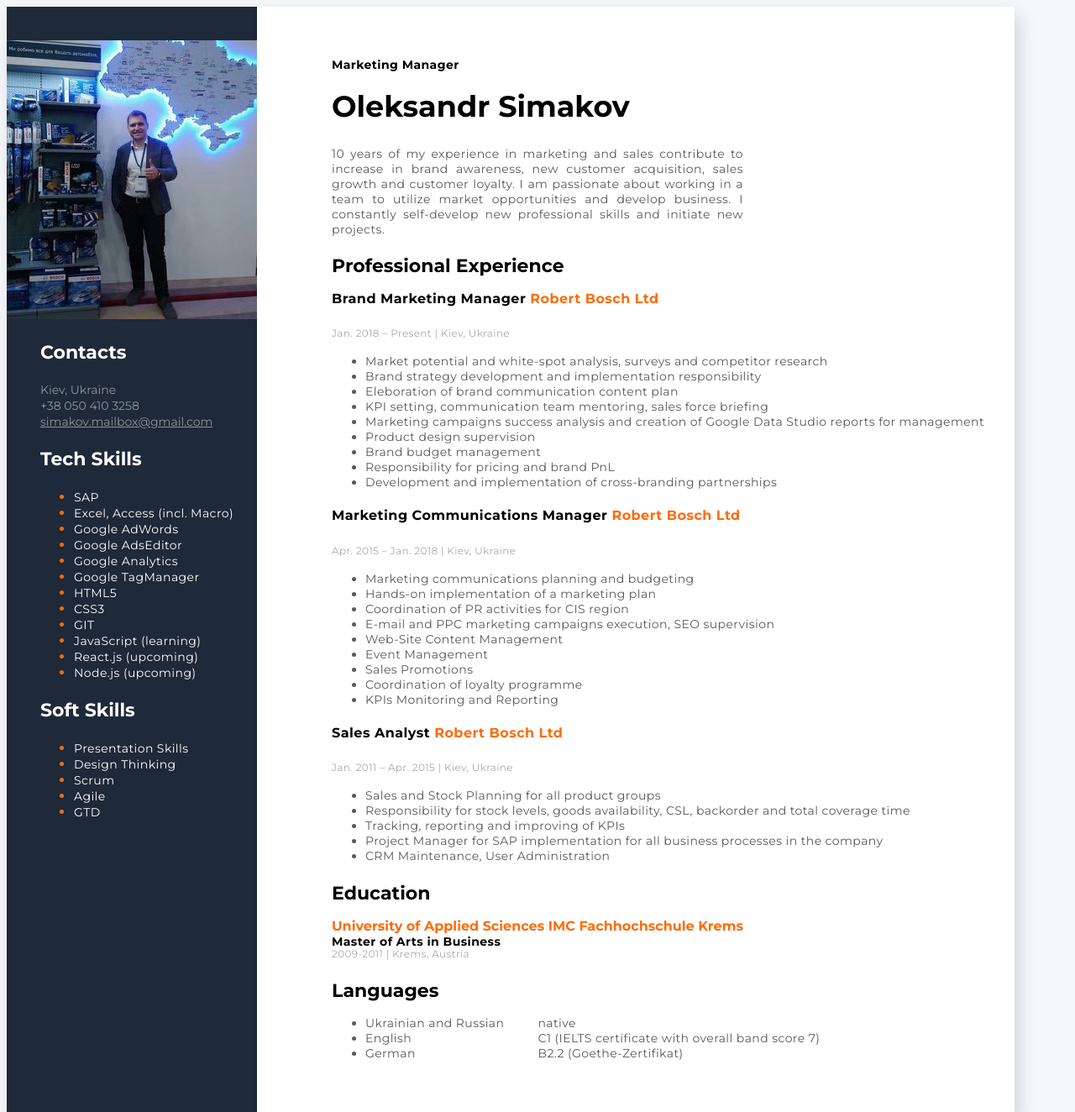
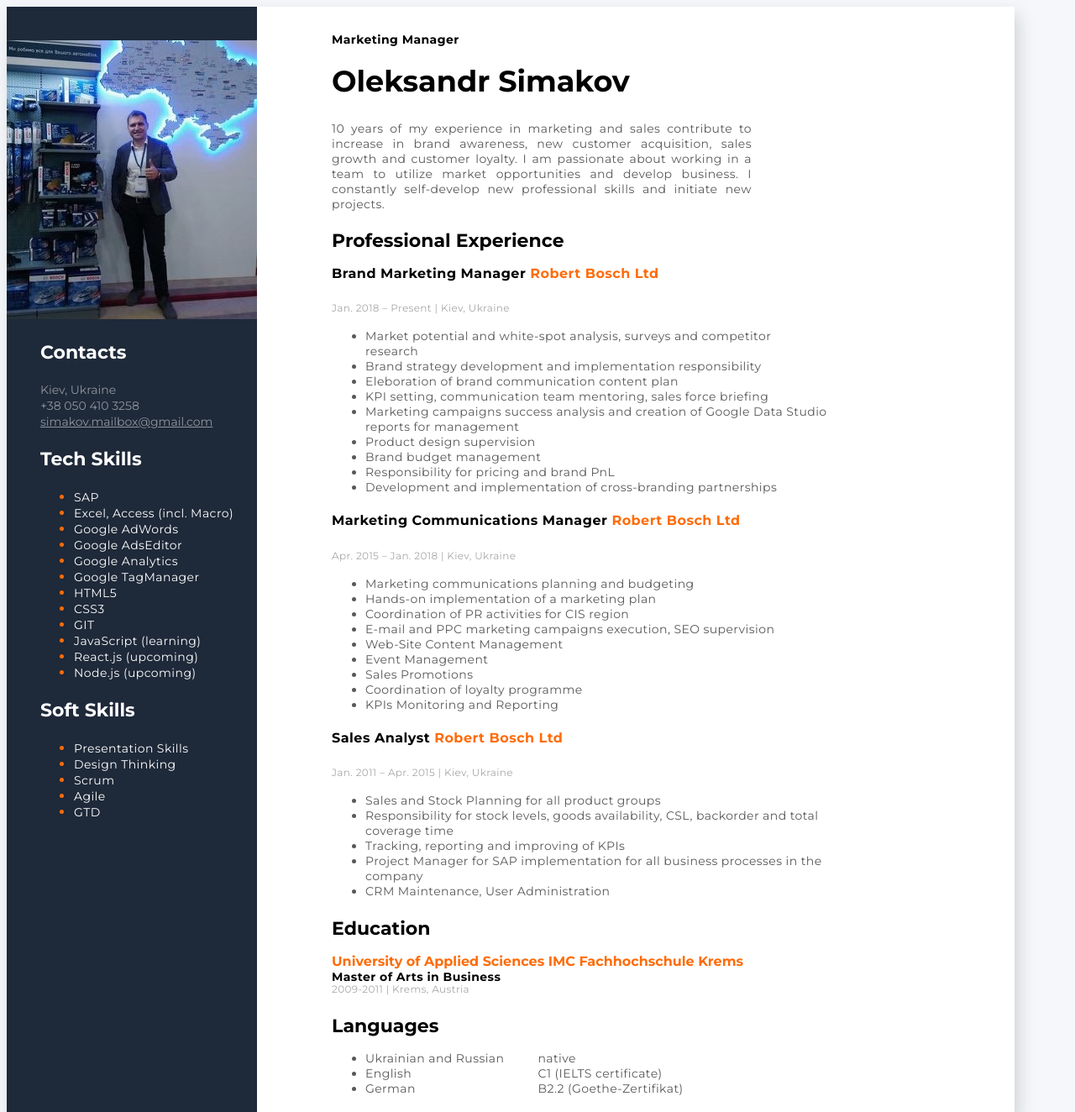
Before and after one commit to OleksandrSimakov/vscode-basics, a website: page index.html in a window 1280 px wide. Shown: the top 1324 px of the page at 84% size. Drawn offline with Linux system fonts and the light colour scheme.

Commit message:
corrects

```diff
--- a/css/styles.css
+++ b/css/styles.css
@@ -89,7 +89,7 @@ p {
   font-style: normal;
   letter-spacing: 0.42px;
   line-height: normal;
-  margin-top: 60px;
+  margin-top: 30px;
 }
 .name {
   height: 45px;
@@ -106,7 +106,7 @@ p {
   line-height: normal;
 }
 .statement {
-  width: 490px;
+  width: 500px;
   height: 107px;
   color: #595959;
   font-family: Montserrat;
@@ -262,3 +262,6 @@ p {
 .right-side__list {
   list-style: none;
 }
+.resp-list {
+  width: 550px;
+}
--- a/index.html
+++ b/index.html
@@ -82,7 +82,7 @@
           <div>
             <h4 class="position-company">Brand Marketing Manager <span class="yellow-company">Robert Bosch Ltd</span></h4>
             <span class="date">Jan. 2018 – Present | Kiev, Ukraine</span>
-            <ul>
+            <ul class="resp-list">
               <li class="responsibilities">Market potential and white-spot analysis, surveys and competitor research</li>
               <li class="responsibilities">Brand strategy development and implementation responsibility</li>
               <li class="responsibilities">Eleboration of brand communication content plan</li>
@@ -98,7 +98,7 @@
           <div>
             <h4 class="position-company">Marketing Communications Manager <span class="yellow-company">Robert Bosch Ltd</span></h4>
             <span class="date">Apr. 2015 – Jan. 2018 | Kiev, Ukraine</span>
-            <ul>
+            <ul class="resp-list">
               <li class="responsibilities">Marketing communications planning and budgeting</li>
               <li class="responsibilities">Hands-on implementation of a marketing plan</li>
               <li class="responsibilities">Coordination of PR activities for CIS region</li>
@@ -114,7 +114,7 @@
           <div>
             <h4 class="position-company">Sales Analyst <span class="yellow-company">Robert Bosch Ltd</span></h4>
             <span class="date">Jan. 2011 – Apr. 2015 | Kiev, Ukraine</span>
-            <ul>
+            <ul class="resp-list">
               <li class="responsibilities">Sales and Stock Planning for all product groups</li>
               <li class="responsibilities">Responsibility for stock levels, goods availability, CSL, backorder and total coverage time</li>
               <li class="responsibilities">Tracking, reporting and improving of KPIs</li>
@@ -149,7 +149,7 @@
           <div class="right-side">
             <ul class="right-side__list">
               <li class="responsibilities">native</li>
-              <li class="responsibilities">C1 (IELTS certificate with overall band score 7)</li>
+              <li class="responsibilities">C1 (IELTS certificate)</li>
               <li class="responsibilities">B2.2 (Goethe-Zertifikat)</li>
             </ul>
           </div>
```
